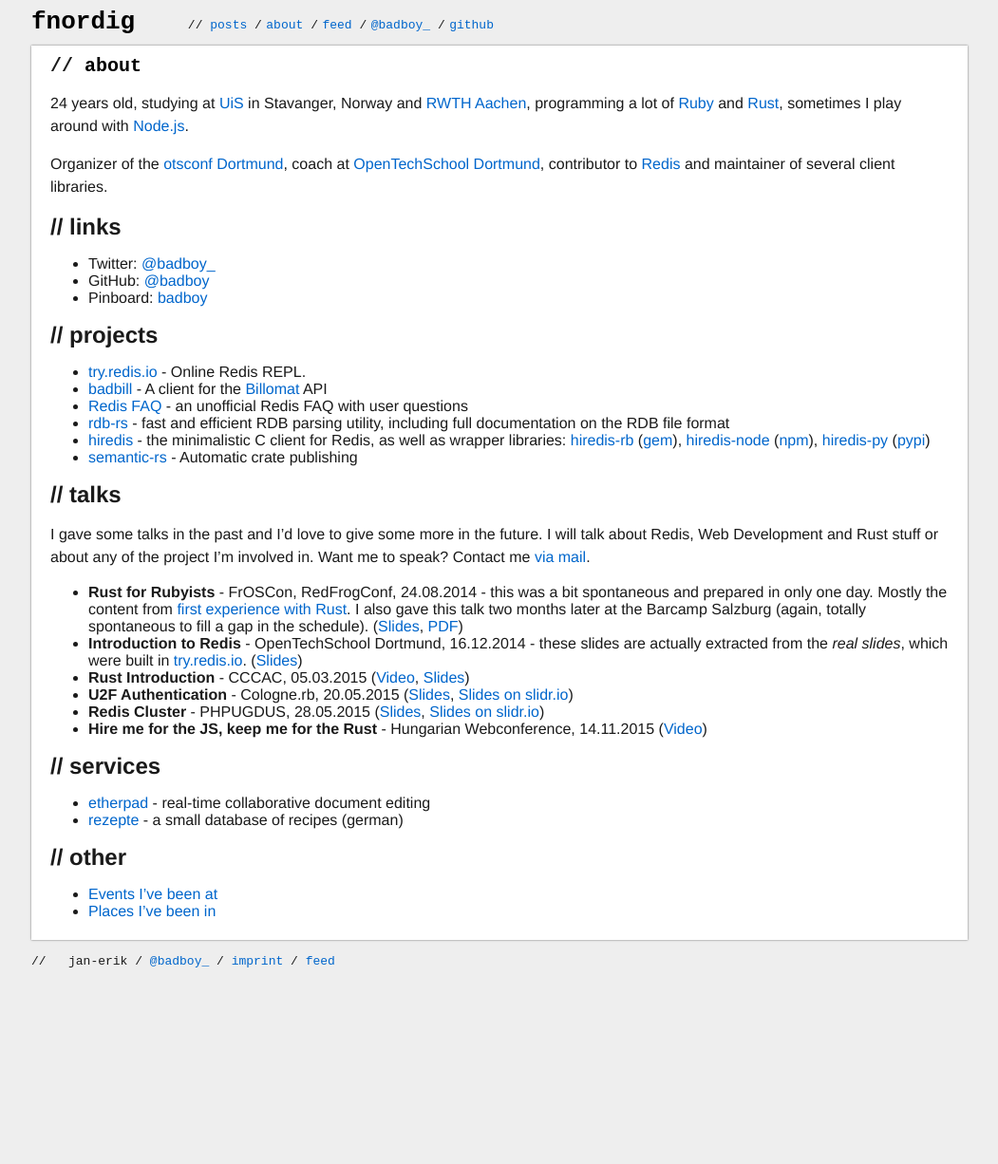
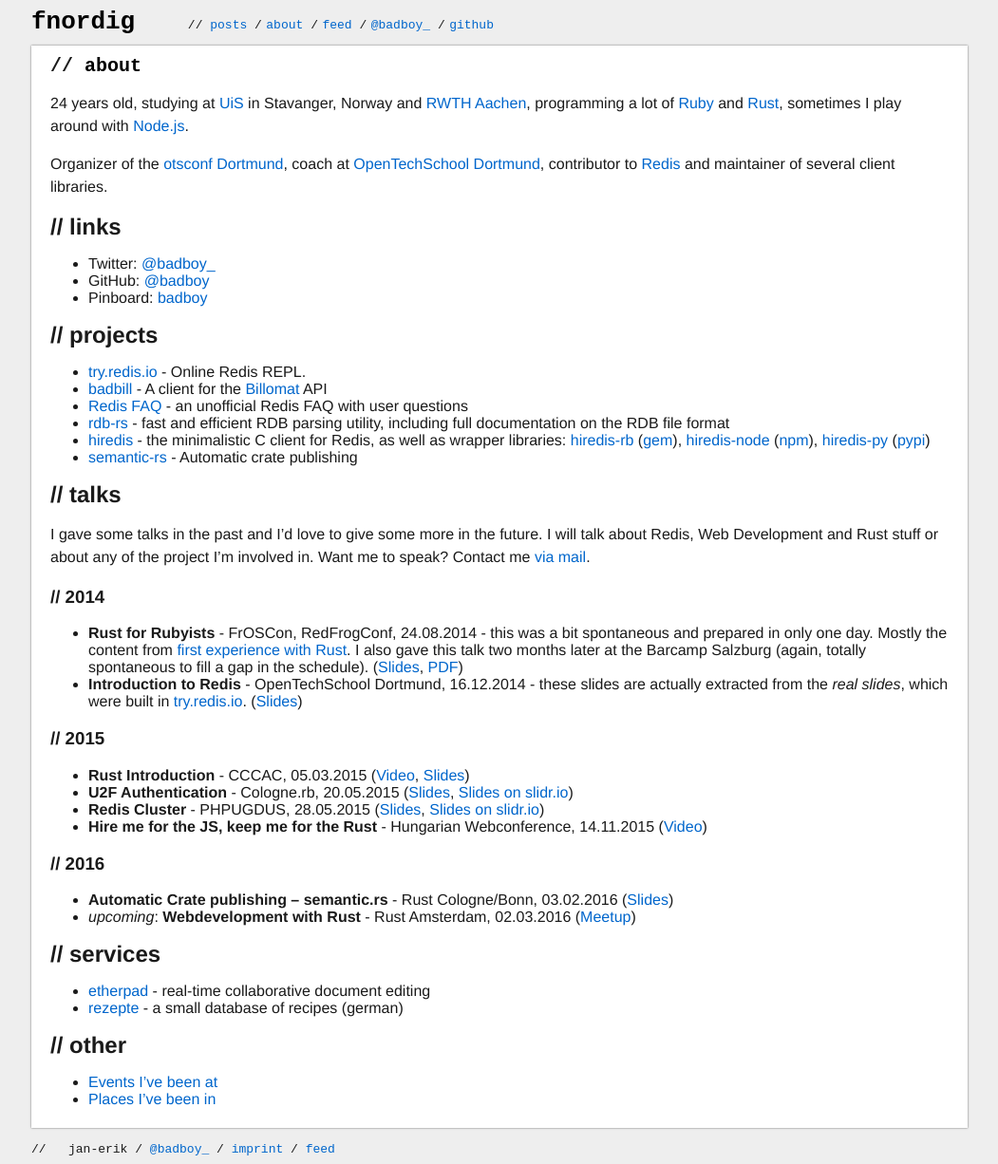
Before and after one commit to badboy/fnordig.de, a Jekyll site: the page built from about.markdown, in a window 1280 px wide. Shown: the whole page at 95% size, without its empty margins (114-1165 px from the left). Built offline with Jekyll 4.4.1, drawn with Linux system fonts in a browser that asks for light colours; before the commit the page ends 1028 px from its top, so only the background shows below that.

Commit message:
Add new talks and sort into years

```diff
--- a/about.markdown
+++ b/about.markdown
@@ -31,12 +31,22 @@ I gave some talks in the past and I'd love to give some more in the future.
 I will talk about Redis, Web Development and Rust stuff or about any of the project I'm involved in.
 Want me to speak? Contact me [via mail](mailto:janerik@fnordig.de).
 
+### // 2014
+
 * **Rust for Rubyists** - FrOSCon, RedFrogConf, 24.08.2014 - this was a bit spontaneous and prepared in only one day. Mostly the content from [first experience with Rust](/2014/08/12/first-experience-with-rust/). I also gave this talk two months later at the Barcamp Salzburg (again, totally spontaneous to fill a gap in the schedule). ([Slides](https://fnordig.de/talks/2014/froscon/rust-for-rubyists/), [PDF](https://fnordig.de/talks/2014/froscon/rust-for-rubyists/froscon2014-redfrogconf-rust-for-rubyists.pdf))
 * **Introduction to Redis** - OpenTechSchool Dortmund, 16.12.2014 - these slides are actually extracted from the _real slides_, which were built in [try.redis.io](http://try.redis.io). ([Slides](http://fnordig.de/talks/2014/ots/redis-introduction-otsdo-2014-12-16.pdf))
+
+### // 2015
+
 * **Rust Introduction** - CCCAC, 05.03.2015 ([Video](https://videoag.fsmpi.rwth-aachen.de/?view=player&lectureid=4532), [Slides](https://fnordig.de/talks/2015/cccac/rust-intro/#0))
 * **U2F Authentication** - Cologne.rb, 20.05.2015 ([Slides](https://fnordig.de/talks/2015/colognerb/u2f/slides.pdf), [Slides on slidr.io](http://slidr.io/badboy/u2f-authentication))
 * **Redis Cluster** - PHPUGDUS, 28.05.2015 ([Slides](http://fnordig.de/talks/2015/phpugdus/redis-cluster/slides.pdf), [Slides on slidr.io](http://slidr.io/badboy/redis-cluster))
 * **Hire me for the JS, keep me for the Rust** - Hungarian Webconference, 14.11.2015 ([Video](https://www.youtube.com/watch?v=L9sTIi7wFPo))
+
+### // 2016
+
+* **Automatic Crate publishing – semantic.rs** - Rust Cologne/Bonn, 03.02.2016 ([Slides](http://badboy.github.io/semantic-rs-slides/#1))
+* _upcoming_: **Webdevelopment with Rust** - Rust Amsterdam, 02.03.2016 ([Meetup](http://www.meetup.com/Rust-Amsterdam/events/227827508/))
 
 ## // services
 
```
